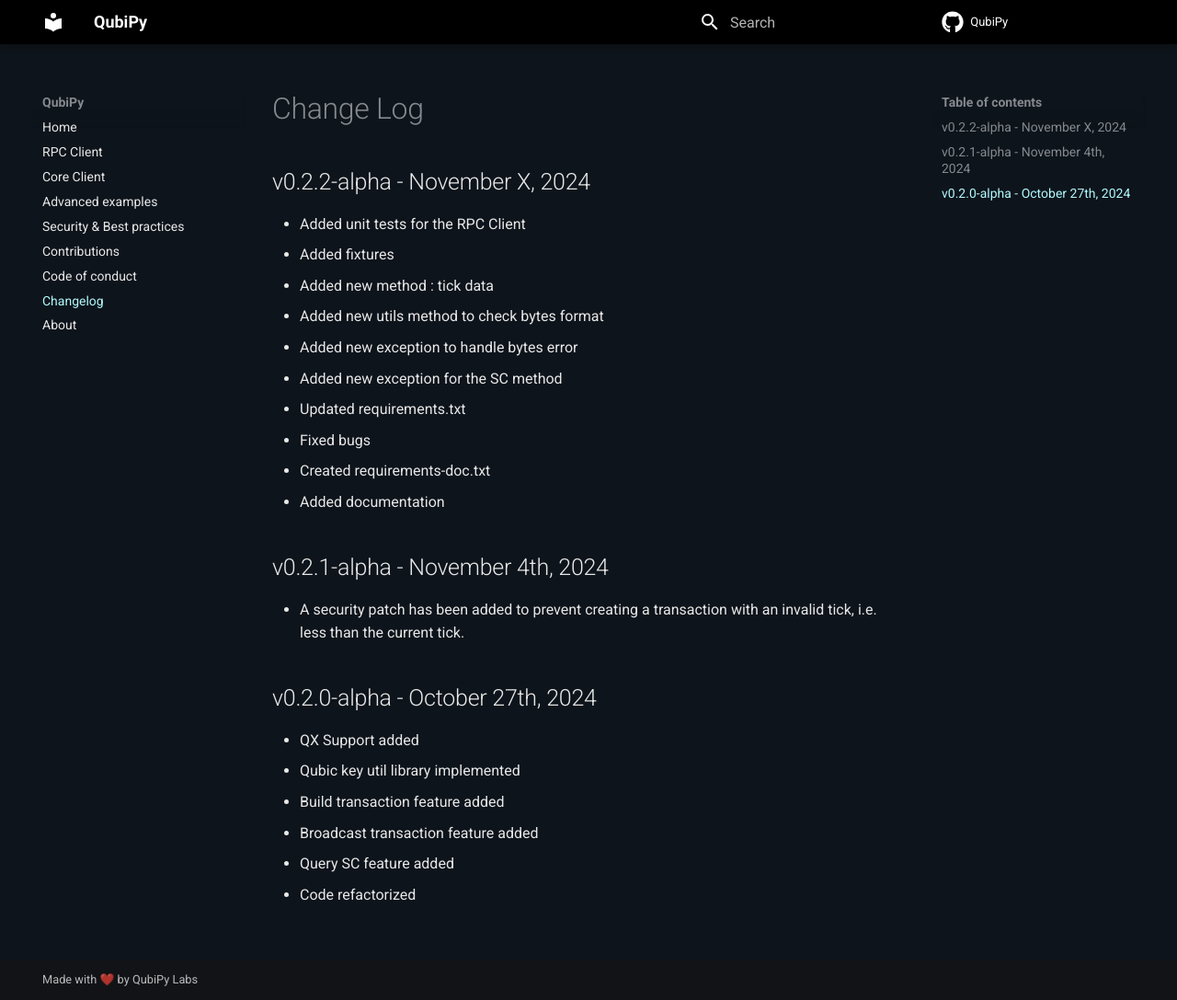
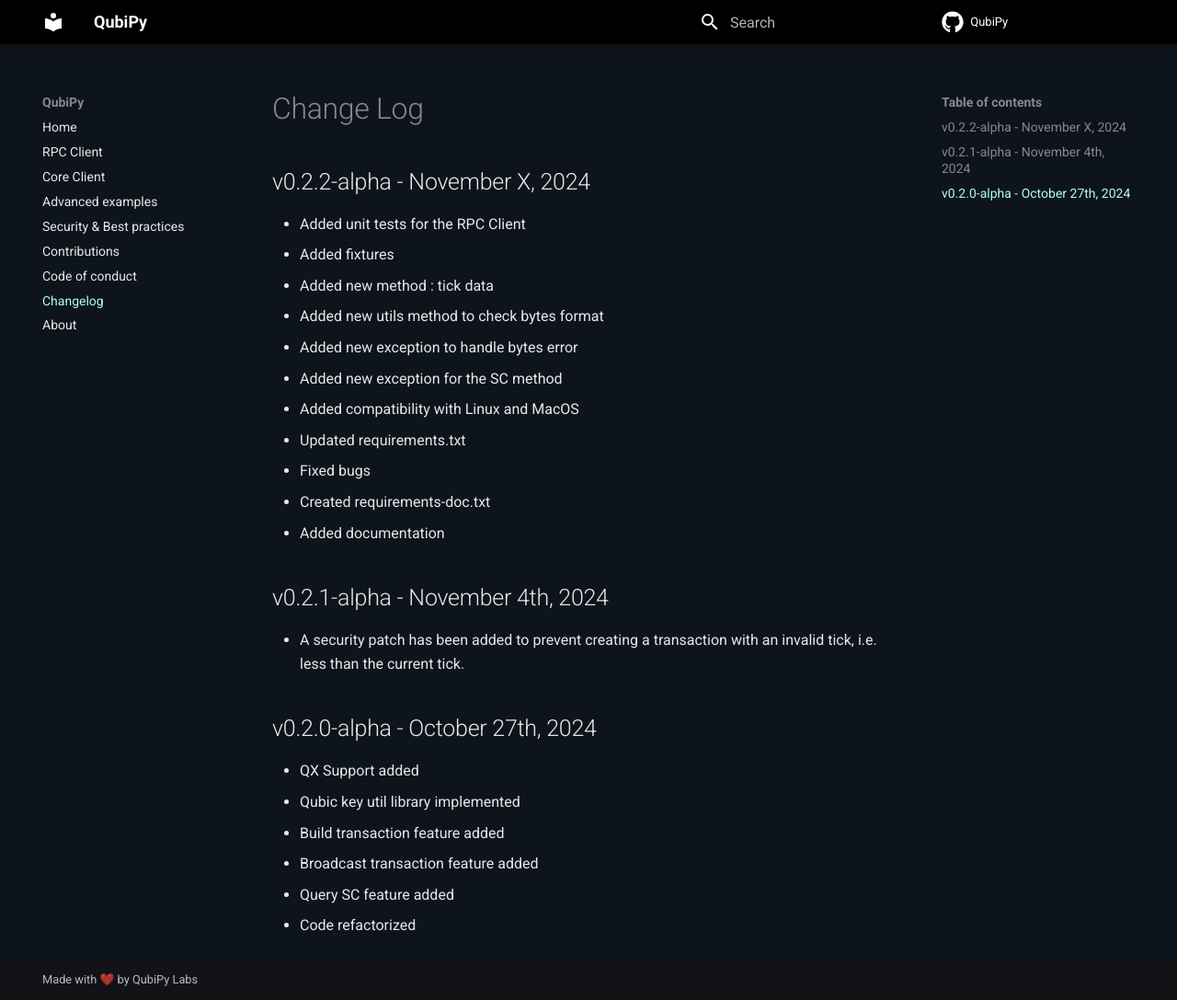
Before and after one commit to QubiPy-Labs/QubiPy, an MkDocs documentation site: the page built from docs/changelog.md, in a window 1280 px wide and 1087 px high. Shown: the whole window at 92% size. Built offline with MkDocs 1.6.1 and Material for MkDocs 9.7.7, drawn with Linux system fonts in a browser that asks for light colours; comment, search, counter and statistics services are not loaded.

Commit message:
docs: update changelog.md

```diff
--- a/docs/changelog.md
+++ b/docs/changelog.md
@@ -6,6 +6,7 @@
 * Added new utils method to check bytes format
 * Added new exception to handle bytes error
 * Added new exception for the SC method
+* Added compatibility with Linux and MacOS
 * Updated requirements.txt
 * Fixed bugs
 * Created requirements-doc.txt
```
